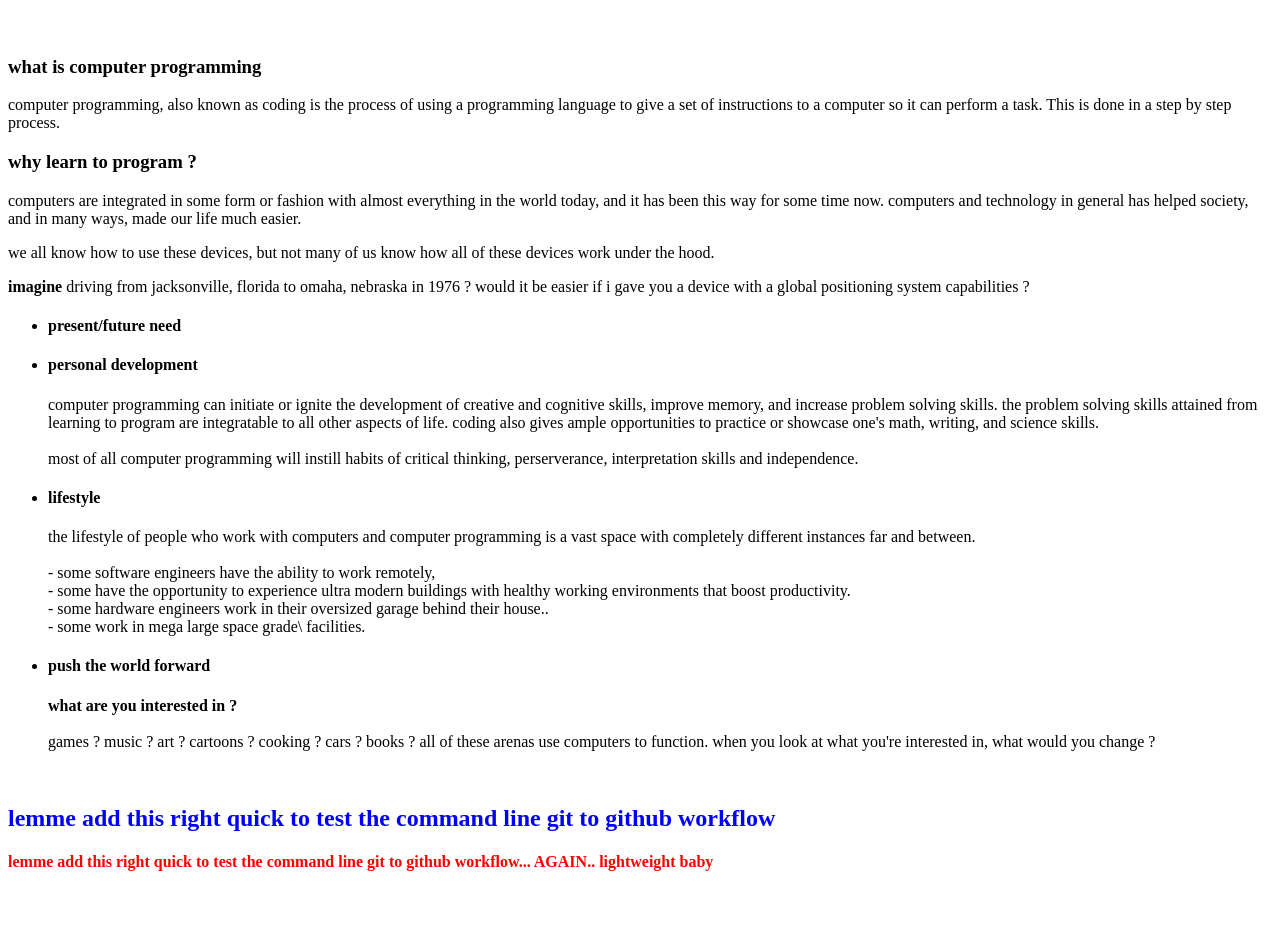
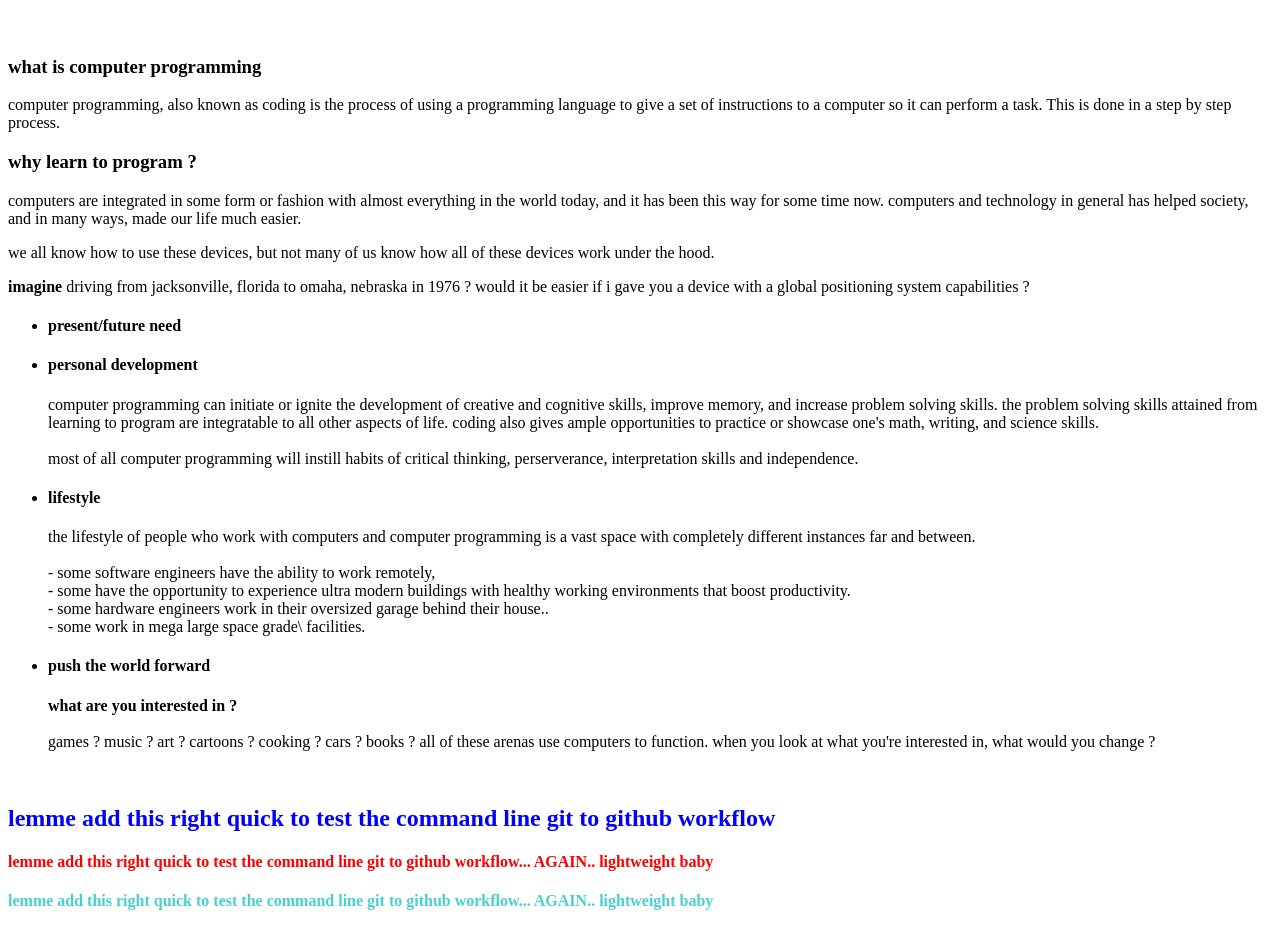
Before and after one commit to wysifu/msCSintro223, a plain HTML site: page index.html in a window 1280 px wide. Shown: the part 61-1010 px from the top of the page. Before the commit the page ends 979 px from the top, so only its background shows below. Drawn offline with Linux system fonts and the light colour scheme.

Commit message:
commit seis

```diff
--- a/index.html
+++ b/index.html
@@ -95,6 +95,8 @@
 
     <h4 id="oneMo" style="color:red">lemme add this right quick to test the command line git to github workflow... AGAIN.. lightweight baby</h4>
 
+    <h4 id="lastTime" style="color:mediumturquoise">lemme add this right quick to test the command line git to github workflow... AGAIN.. lightweight baby</h4>
+
     <br>
 </body>
 </html>
```
